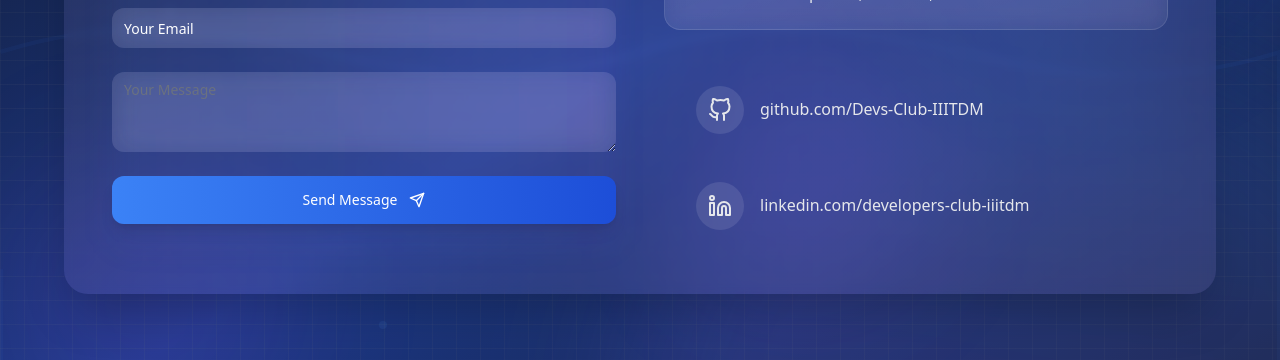
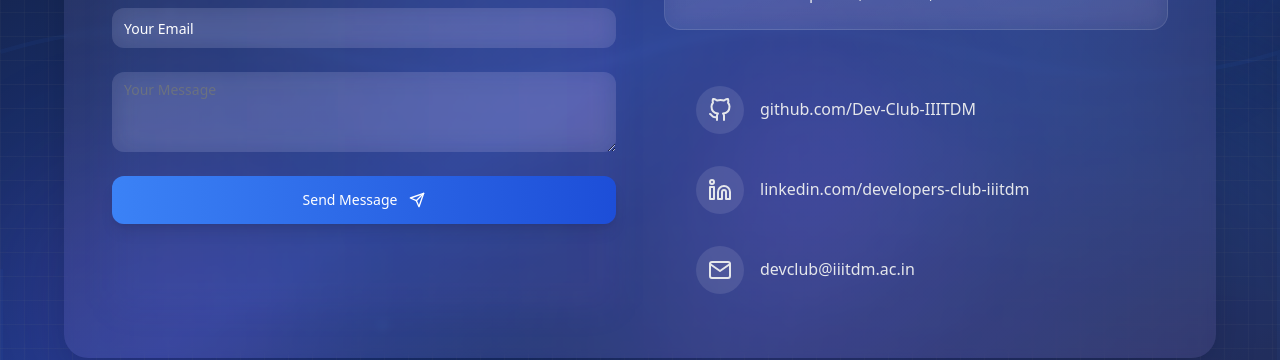
Before and after one commit to praneeth622/Devs-Club-IIITDM, a Next.js app in the folder devs-club/: page /contact in a window 1280 px wide. Shown: the part 413-773 px from the top of the page. Built offline with nearby package versions, Linux system fonts and the light colour scheme; no server answers.

Commit message:
Changend Links in Contact us page

```diff
--- a/devs-club/app/about/page.jsx
+++ b/devs-club/app/about/page.jsx
@@ -186,10 +186,10 @@ export default function GDSCAboutPage() {
                     <li>Hackathons: Build innovative solutions in teams.</li>
                     <li>Projects: Work on real-world projects, collaborate with
                       teams.</li>
+                    <li>Guest Talks: Hear from industry experts and alumni.</li>
                   </ul>
                   <ul className="space-y-3 list-disc pl-6">
-                    <li>Study Jams: Learn Google tech, earn certifications.</li>
-                    <li>Guest Talks: Hear from industry experts and alumni.</li>
+
                   </ul>
                 </div>
                 {/* <div className="text-gray-600 pt-4">
--- a/devs-club/app/contact/page.jsx
+++ b/devs-club/app/contact/page.jsx
@@ -3,7 +3,8 @@ import React, { useState } from 'react'
 import { Clock, MapPin, Phone } from "lucide-react"
 import Image from 'next/image'
 import { motion } from 'framer-motion'
-import { FiSend, FiCode, FiGithub, FiLinkedin } from 'react-icons/fi'
+import { FiSend, FiCode, FiGithub, FiLinkedin ,FiMail } from 'react-icons/fi'
+import { MdEmail } from 'react-icons/md';
 import { Card, CardContent } from "../../components/ui/card"
 import { Input } from "../../components/ui/input"
 import { Textarea } from "../../components/ui//textarea"
@@ -205,7 +206,7 @@ function ContactFormComponent() {
                       onChange={handleChange}
                       placeholder="Your Message"
                       required
-                      className="border-0 bg-white/10 backdrop-blur-md text-white placeholder:text-gray-300 rounded-xl p-6 min-h-[200px] focus:ring-2 focus:ring-blue-500 transition-all group-hover:bg-white/15"
+                      className="border-0 bg-white/10 backdrop-blur-md text-white placeholder:text-gray-100 rounded-xl p-6 min-h-[200px] focus:ring-2 focus:ring-blue-500 transition-all group-hover:bg-white/15"
                     />
                   </motion.div>
 
@@ -258,9 +259,9 @@ function ContactFormComponent() {
                   </motion.div> */}
                 </div>
 
-                <div className="space-y-4">
+                <div className="space-y-0">
                   <motion.a
-                    href="https://github.com/Devs-Club-IIITDM"
+                    href="https://github.com/DevClubIIITDM"
                     target="_blank"
                     rel="noopener noreferrer"
                     className="flex items-center space-x-4 text-gray-200 p-4 rounded-xl transition-all duration-500 group relative overflow-hidden"
@@ -287,14 +288,14 @@ function ContactFormComponent() {
                           transition: { duration: 0.2 }
                         }}
                       >
-                        github.com/Devs-Club-IIITDM
+                        github.com/Dev-Club-IIITDM
                         <div className="h-0.5 w-full bg-blue-400 transform scale-x-0 group-hover:scale-x-100 transition-transform duration-300 origin-left" />
                       </motion.span>
                     </div>
                   </motion.a>
 
                   <motion.a
-                    href="https://www.linkedin.com/company/developers-club-iiitdm"
+                    href="https://www.linkedin.com/company/developersclub-iiitdm-kancheepuram/posts/?feedView=all"
                     target="_blank"
                     rel="noopener noreferrer"
                     className="flex items-center space-x-4 text-gray-200 p-4 rounded-xl transition-all duration-500 group relative overflow-hidden"
@@ -322,6 +323,39 @@ function ContactFormComponent() {
                         }}
                       >
                         linkedin.com/developers-club-iiitdm
+                        <div className="h-0.5 w-full bg-blue-400 transform scale-x-0 group-hover:scale-x-100 transition-transform duration-300 origin-left" />
+                      </motion.span>
+                    </div>
+                  </motion.a>
+
+                  <motion.a
+                    href="mailto:devclub@iiitdm.ac.in"
+                    target="_blank"
+                    rel="noopener noreferrer"
+                    className="flex items-center space-x-4 text-gray-200 p-4 rounded-xl transition-all duration-500 group relative overflow-hidden"
+                    whileHover={{
+                      scale: 1.02,
+                      transition: { duration: 0.2 }
+                    }}
+                    whileTap={{ scale: 0.98 }}
+                  >
+                    {/* Background gradient that slides in */}
+                    <div className="absolute inset-0 bg-gradient-to-r from-blue-500/10 to-purple-500/10 translate-x-[-100%] group-hover:translate-x-0 transition-transform duration-500" />
+
+                    {/* Icon container with animations */}
+                    <div className="relative z-10 bg-white/10 p-3 rounded-full group-hover:bg-white/20 transition-colors duration-300">
+                      <FiMail className="text-2xl transform group-hover:rotate-12 transition-all duration-300 group-hover:scale-110" />
+                      </div>
+                    {/* Text with slide-up animation */}
+                    <div className="relative z-10 overflow-hidden">
+                      <motion.span
+                        className="font-medium inline-block"
+                        whileHover={{
+                          color: "#60A5FA",
+                          transition: { duration: 0.2 }
+                        }}
+                      >
+                        devclub@iiitdm.ac.in
                         <div className="h-0.5 w-full bg-blue-400 transform scale-x-0 group-hover:scale-x-100 transition-transform duration-300 origin-left" />
                       </motion.span>
                     </div>
--- a/devs-club/app/dashboard/(components)/HeaderBanner.jsx
+++ b/devs-club/app/dashboard/(components)/HeaderBanner.jsx
@@ -14,7 +14,7 @@ export default function HeaderBanner() {
     >
       <div className="relative h-64 md:h-80 rounded-xl overflow-hidden shadow-lg">
         <Image
-          src={user?.imageUrl}
+          src="/assets/club_banner.png"
           alt="Developers Club Banner"
           layout="fill"
           objectFit="cover"
@@ -33,11 +33,11 @@ export default function HeaderBanner() {
               transition={{ type: "spring", stiffness: 260, damping: 20 }}
             >
               <Image
-                src="/assets/image.png"
+                src={user?.imageUrl}
                 alt="Developer Club Logo"
                 width={80}
                 height={80}
-                className="mx-auto mb-4"
+                className="mx-auto mb-4 rounded-full object-cover border-2 border-white/20 shadow-lg hover:scale-105 transition-transform duration-300"
               />
             </motion.div>
             <motion.h1
@@ -46,7 +46,7 @@ export default function HeaderBanner() {
               animate={{ y: 0, opacity: 1 }}
               transition={{ delay: 0.7, duration: 0.5 }}
             >
-              Welcome back, {user?.firstName}!
+              Welcome {user?.firstName}
             </motion.h1>
             <motion.p
               className="text-xl text-white mb-6"
--- a/devs-club/app/team/page.jsx
+++ b/devs-club/app/team/page.jsx
@@ -276,10 +276,10 @@ export default function Team() {
   ]
 
   const coordinators = [
+    { name: " A Varshini ", role: "CS23B1015", bio: "Frontend specialist with a knack for creating responsive and accessible websites.", image: '/assets/varshini.jpg', linkedin: "https://www.linkedin.com/in/varshini-avula", github: "https://github.com/varshini-1396" },
     { name: "R K Larika", role: "CS23B1028", bio: "Passionate learner exploring development and AI/ML.", image: "/assets/cs23b1028.jpg", linkedin: "https://www.linkedin.com/in/larika-rajasekaran-02b43a2a7/", github: "https://github.com/Larika85" },
     { name: " Sudarshan S", role: "CS23B2007", bio: "Intrigued by the fields of data analytics, iOS development, and graphic design, I have diligently sought to acquire a comprehensive understanding of these disciplines and their applications.", image: "/assets/cs23b2007.jpeg", linkedin: "https://www.linkedin.com/in/sudarshan-sudhakar-43a262274", github: "https://github.com/sxdxde" },
     { name: "Y Sainatha Reddy", role: "CS23I1010", bio: "Passionate about web development and cybersecurity, eager to make a difference in the digital world.", image: "/assets/cs23i1010.jpg", linkedin: "https://www.linkedin.com/in/sainatha-reddy/", github: "https://github.com/sainatha-reddy" },
-    { name: " A Varshini ", role: "CS23B1015", bio: "Frontend specialist with a knack for creating responsive and accessible websites.", image: '/assets/varshini.jpg', linkedin: "https://www.linkedin.com/in/varshini-avula", github: "https://github.com/varshini-1396" },
     { name: "Y Harith", role: "CS23I1027", bio: "Interested in exploring all the fields of Computer Science specifically in Machine Learning and Web Development.", image: "/assets/cs23i1027.jpg", linkedin: "https://www.linkedin.com/in/harith-yerragolam-617486288/", github: "https://github.com/Harith-Y" },
     { name: "Deetya A M ", role: "CS23I1032", bio: "Driven by a deep interest in machine learning and web development, I continuously strive to expand my expertise in these fields and their practical applications.", image: "/assets/cs23i1032.jpg", linkedin: "https://www.linkedin.com/in/deetya-mehta-046582282", github: "https://github.com/deerobo1" },
     { name: "Vijay S K", role: "EC23B1012", bio: "Interested in artificial intelligence and machine learning, web development. I am willing to expand my knowledge in these fields.", image: "/assets/EC23B1012.png", linkedin: "https://www.linkedin.com/in/vijay-shanmugham-karthikheyen-313ab32ba/", github: "https://github.com/vijaysk06" },
```
Also changed, not shown: devs-club/public/assets/club_banner.png (added).
